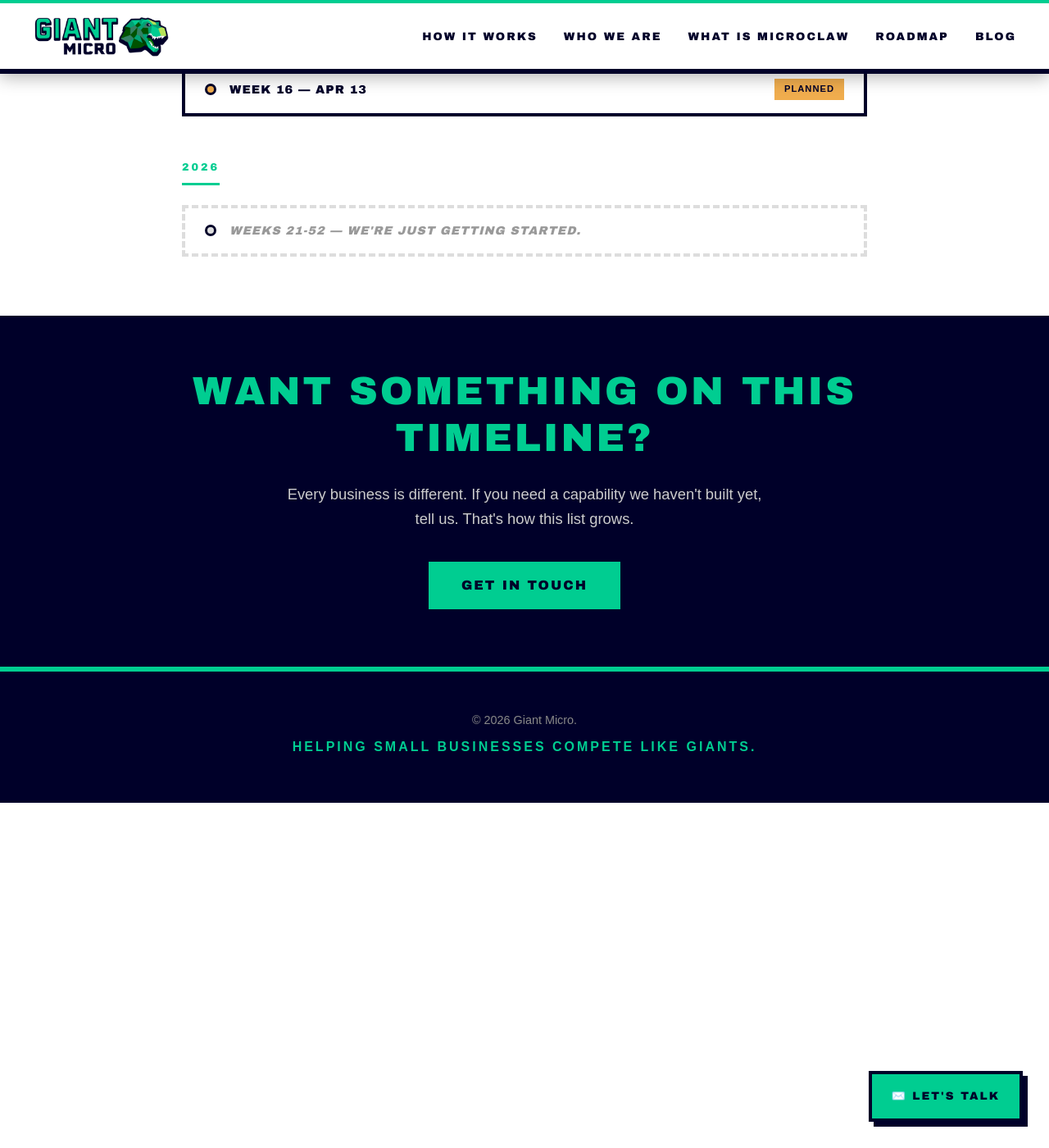
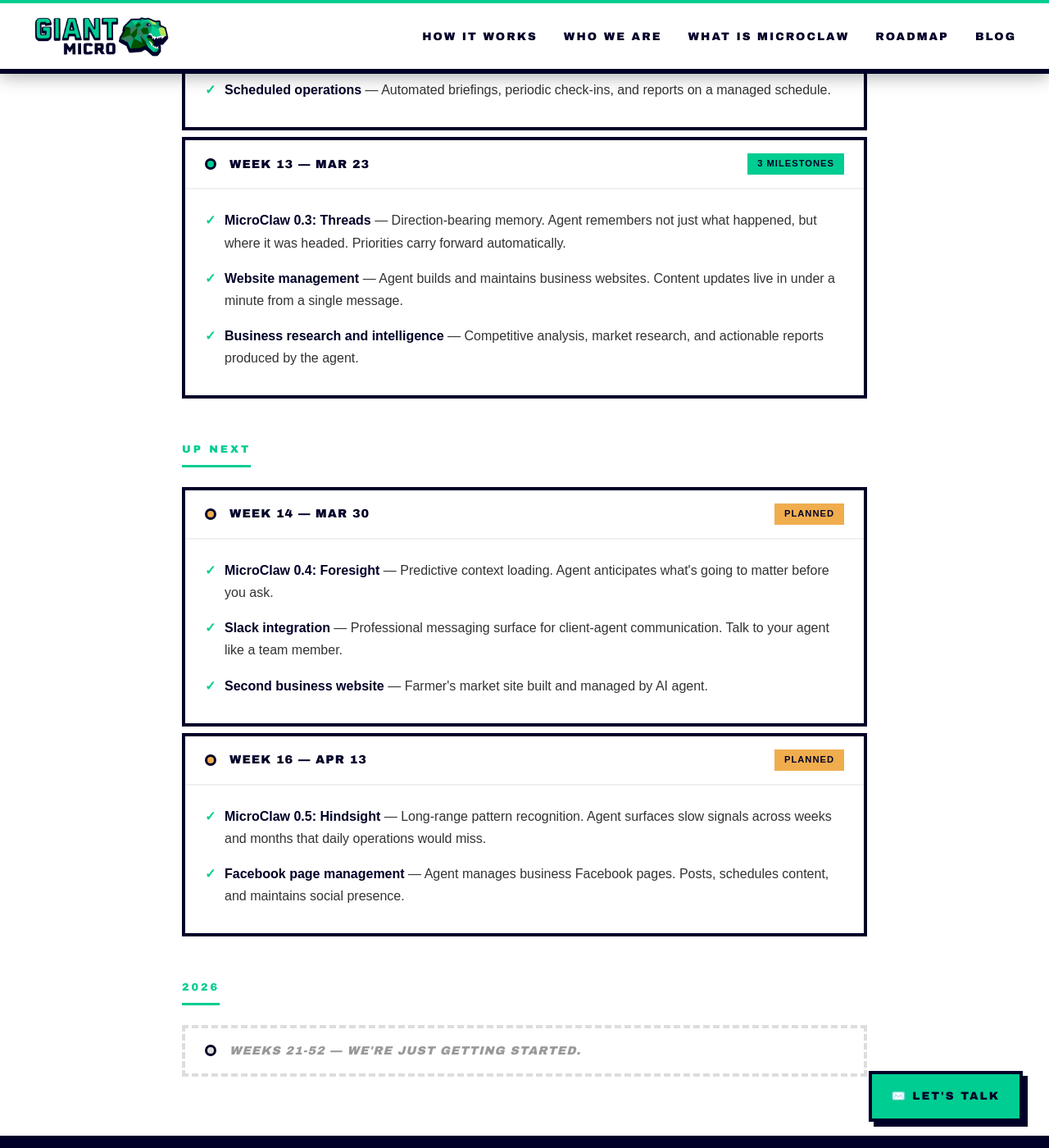
Before and after one commit to giant-micro/giant-micro.github.io, a Jekyll site: the page built from roadmap.html, in a window 1280 px wide and 1400 px high, scrolled down 1028 px. Shown: the whole window at 82% size. Built offline with Jekyll 4.4.1, drawn with Linux system fonts in a browser that asks for light colours; some of the changed text lies outside the part shown.

Commit message:
Roadmap: all weeks expanded by default

```diff
--- a/roadmap.html
+++ b/roadmap.html
@@ -26,7 +26,7 @@ title: Roadmap
             <div class="timeline-phase-label">SHIPPED</div>
         </div>
 
-        <details class="timeline-week">
+        <details class="timeline-week" open>
             <summary class="timeline-summary">
                 <span class="timeline-dot done"></span>
                 <span class="timeline-week-label">Week 10 — Mar 2</span>
@@ -40,7 +40,7 @@ title: Roadmap
             </div>
         </details>
 
-        <details class="timeline-week">
+        <details class="timeline-week" open>
             <summary class="timeline-summary">
                 <span class="timeline-dot done"></span>
                 <span class="timeline-week-label">Week 11 — Mar 9</span>
@@ -68,7 +68,7 @@ title: Roadmap
             </div>
         </details>
 
-        <details class="timeline-week">
+        <details class="timeline-week" open>
             <summary class="timeline-summary">
                 <span class="timeline-dot done"></span>
                 <span class="timeline-week-label">Week 13 — Mar 23</span>
@@ -88,7 +88,7 @@ title: Roadmap
             <div class="timeline-phase-label">UP NEXT</div>
         </div>
 
-        <details class="timeline-week">
+        <details class="timeline-week" open>
             <summary class="timeline-summary">
                 <span class="timeline-dot upcoming"></span>
                 <span class="timeline-week-label">Week 14 — Mar 30</span>
@@ -103,7 +103,7 @@ title: Roadmap
             </div>
         </details>
 
-        <details class="timeline-week">
+        <details class="timeline-week" open>
             <summary class="timeline-summary">
                 <span class="timeline-dot upcoming"></span>
                 <span class="timeline-week-label">Week 16 — Apr 13</span>
```
